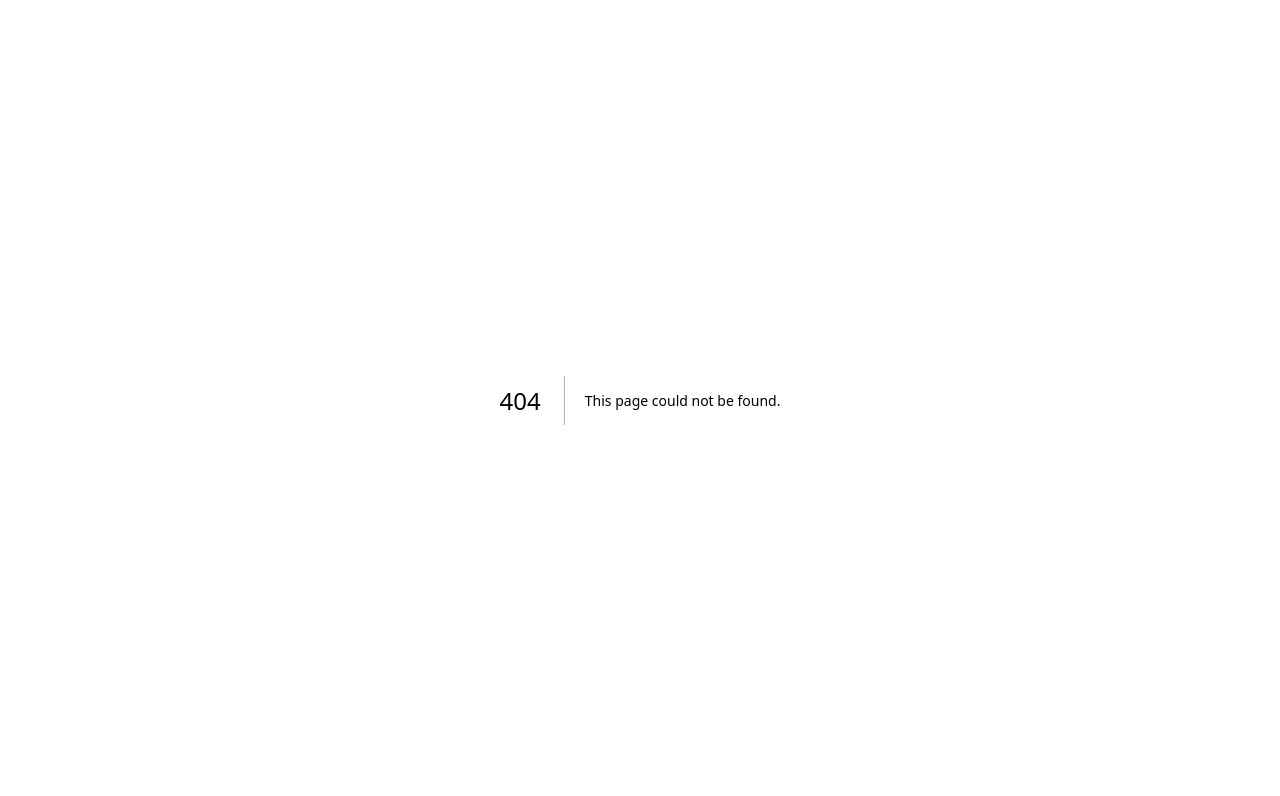
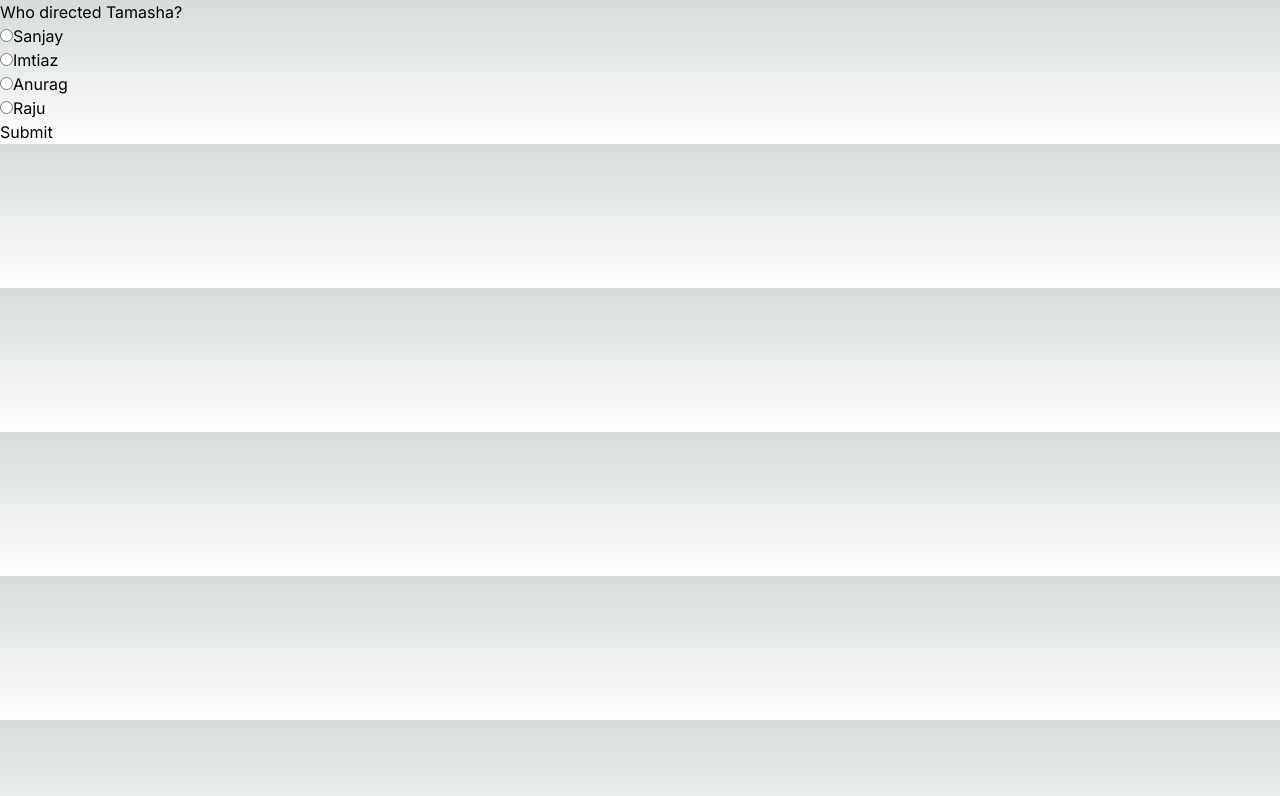
Before and after one commit to johnnash03/mini-projects, a Next.js app: page /videos/quiz in a window 1280 px wide. Before the commit this address had no page. Shown: the top 796 px of the page. Built offline with nearby package versions, Linux system fonts and the light colour scheme.

Commit message:
Quiz in videos

```diff
--- /dev/null
+++ b/app/videos/quiz/mockData.js
@@ -0,0 +1,60 @@
+const questions = [
+  {
+    id: 1,
+    question: "Who directed Tamasha?",
+    options: {
+      A: "Sanjay",
+      B: "Imtiaz",
+      C: "Anurag",
+      D: "Raju",
+    },
+    answer: "B",
+  },
+  {
+    id: 2,
+    question: "Who directed Kantara?",
+    options: {
+      A: "Sanjay",
+      B: "Imtiaz",
+      C: "Rishabh",
+      D: "Raju",
+    },
+    answer: "B",
+  },
+  // {
+  //   id: 3,
+  //   question: "Who directed Dangal?",
+  //   options: {
+  //     A: "Sanjay",
+  //     B: "Imtiaz",
+  //     C: "Anurag",
+  //     D: "Nitish",
+  //   },
+  //   answer: "B",
+  // },
+  // {
+  //   id: 4,
+  //   question: "Who directed DCH?",
+  //   options: {
+  //     A: "Sanjay",
+  //     B: "Imtiaz",
+  //     C: "Anurag",
+  //     D: "Farhan",
+  //   },
+
+  //   answer: "B",
+  // },
+  // {
+  //   id: 5,
+  //   question: "Who directed Pyaasa?",
+  //   options: {
+  //     A: "Sanjay",
+  //     B: "Imtiaz",
+  //     C: "Anurag",
+  //     D: "Guru Dutt",
+  //   },
+  //   answer: "B",
+  // },
+];
+
+export default questions;
--- /dev/null
+++ b/app/videos/quiz/page.jsx
@@ -0,0 +1,61 @@
+"use client";
+import { useState } from "react";
+import questions from "./mockData";
+// import "./App.css";
+
+function Quiz() {
+  const [currentQuestionId, setCurrentQuestionId] = useState(1);
+  const [currentAnswer, setCurrentAnswer] = useState("");
+  const [answers, setAnswers] = useState([]);
+
+  function handleOptionChange(e) {
+    setCurrentAnswer(e.target.value);
+  }
+  function handleSubmit(e) {
+    e.preventDefault();
+    setCurrentAnswer("");
+    setAnswers([...answers, currentAnswer]);
+    setCurrentQuestionId(currentQuestionId + 1);
+  }
+  function renderQuestion() {
+    const options = ["A", "B", "C", "D"].map((option) => {
+      return (
+        <div key={option}>
+          <label htmlFor={option}>
+            <input
+              id={option}
+              type="radio"
+              checked={currentAnswer === option}
+              value={option}
+              name="answers"
+              onChange={handleOptionChange}
+            />
+            {questions[currentQuestionId - 1].options[option]}
+          </label>
+        </div>
+      );
+    });
+
+    return (
+      <div>
+        {questions[currentQuestionId - 1].question}
+        <form onSubmit={handleSubmit}>
+          <div>{options}</div>
+          <button type="submit">Submit</button>
+        </form>
+      </div>
+    );
+  }
+  function showScore() {
+    let score = 0;
+    answers.forEach((answer, index) => {
+      if (questions[index].answer === answer) score++;
+    });
+    return <div>Your score is {score}</div>;
+  }
+  return (
+    <>{currentQuestionId > questions.length ? showScore() : renderQuestion()}</>
+  );
+}
+
+export default Quiz;
```
